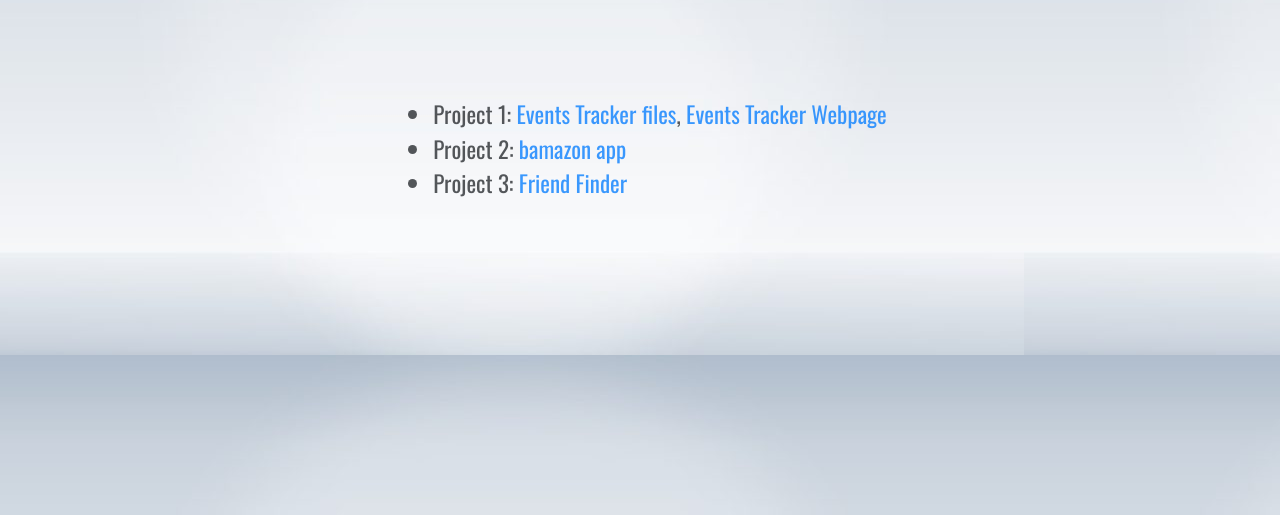
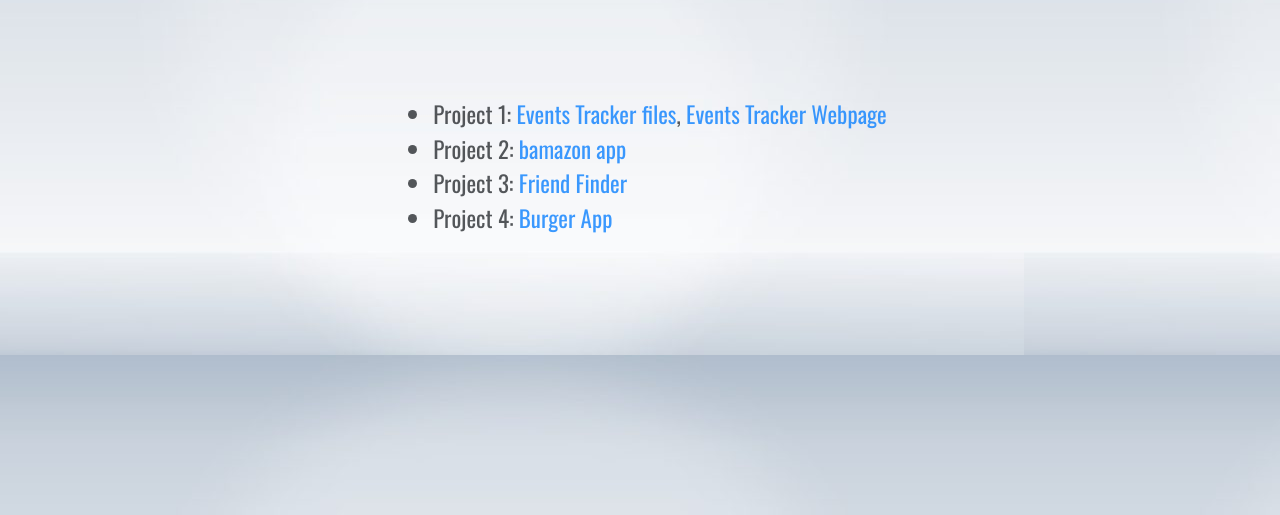
Before and after one commit to Developer994/Assignment8, a plain HTML site: page index.html in a window 1280 px wide. Both pictures are taken after a click on the button "My Projects". Shown: the part 285-800 px from the top of the page. Drawn offline with nearby package versions, Linux system fonts and the light colour scheme.

Commit message:
Added Burger app

```diff
--- a/index.html
+++ b/index.html
@@ -52,6 +52,8 @@
                 <li> Project 2: <a href="https://github.com/Developer994/bamazon" target="_blank"> bamazon app</a> </li>
                 <li> Project 3: <a href="https://safe-sierra-81909.herokuapp.com/" target="_blank"> Friend Finder</a>
                 </li>
+                <li> Project 4: <a href="https://lit-badlands-53514.herokuapp.com/" target="_blank"> Burger App</a>
+                </li>
             </ul>
 
         </div>
```
